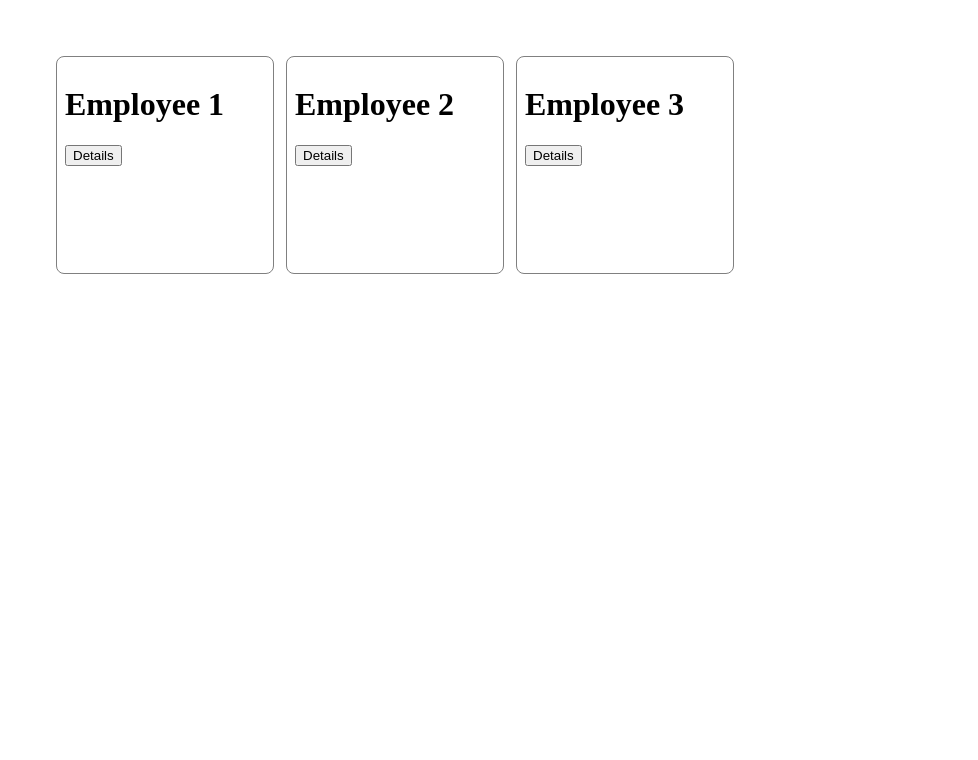
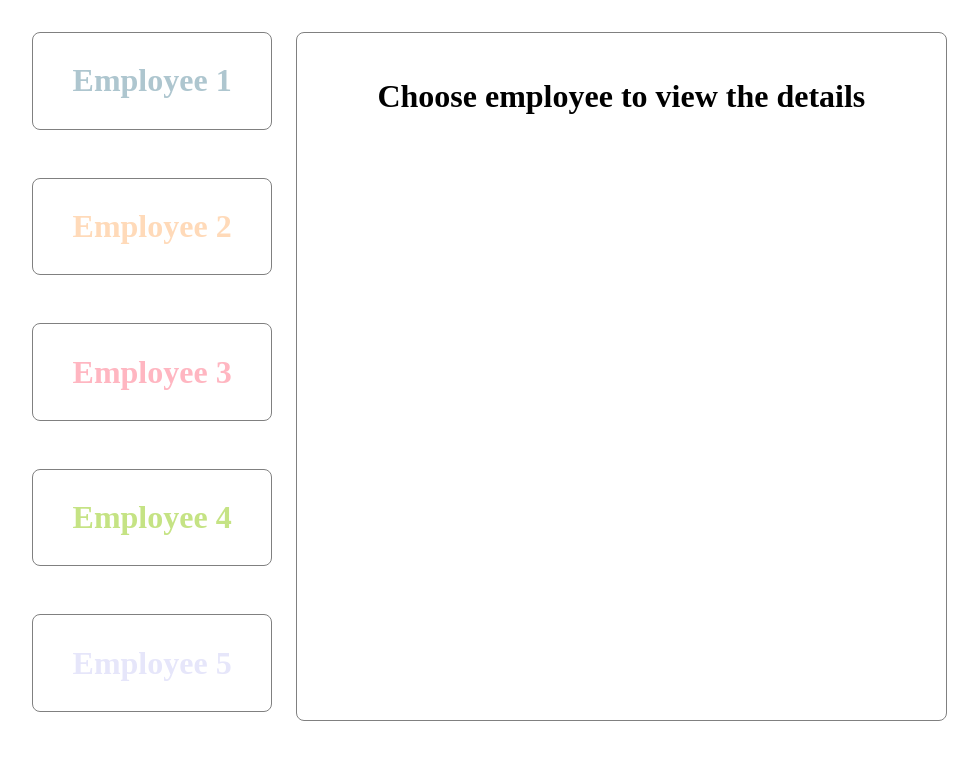
Before and after one commit to Mounika13Simhadri/video-streaming-admin-portal, a React (Create React App) app: page / in a window 1280 px wide. Shown: the top 760 px of the page, without its empty margins (0-978 px from the left). Built offline with nearby package versions, Linux system fonts and the light colour scheme.

Commit message:
feat: [VS-000] updated streaming functionality

```diff
--- /dev/null
+++ b/src/components/styles.css
@@ -0,0 +1,7 @@
+.employee-card:hover {
+    background: gray;
+  }
+
+  .employee-card:hover .details-button {
+    display: block;
+  }
--- a/src/components/userDetails.jsx
+++ b/src/components/userDetails.jsx
@@ -1,68 +1,90 @@
-import React, { useEffect, useRef, useState } from 'react';
+import React, { useEffect, useRef } from 'react';
 import io from 'socket.io-client';
 
-export default function UserDetails({selectedEmployeeId}) {
+export default function UserDetails({ selectedEmployeeId }) {
   const socket = useRef(null);
   const videoRef = useRef(null);
-  const [peerConnection, setPeerConnection] = useState(null);
+  const peerConnection = useRef(null);
   const remoteStream = useRef(new MediaStream());
 
   const config = {
     iceServers: [{ urls: 'stun:stun.l.google.com:19302' }],
   };
 
-  useEffect(() => {
-    socket.current = io('http://192.168.6.28:4000'); // Adjust if needed
-    socket.current.emit('register-admin', 'admin');
-    socket.current.on('offer', async (offer) => {
-      const pc = new RTCPeerConnection(config);
-      setPeerConnection(pc);
+  const initializePeerConnection = () => {
+    if (peerConnection.current) {
+      peerConnection.current.close();
+    }
 
-      pc.onicecandidate = (event) => {
+    peerConnection.current = new RTCPeerConnection(config);
+
+    peerConnection.current.onicecandidate = (event) => {
       if (event.candidate) {
         socket.current.emit('ice-candidate', selectedEmployeeId, event.candidate);
       }
     };
 
-      pc.ontrack = (event) => {
-        // Add the received stream to the remote stream and display it
-        event.streams[0].getTracks().forEach((track) => remoteStream.current.addTrack(track));
+    peerConnection.current.ontrack = (event) => {
+      remoteStream.current.addTrack(event.track);
       videoRef.current.srcObject = remoteStream.current;
-        console.log('video',remoteStream.current)
     };
 
-      try {
-        await pc.setRemoteDescription(new RTCSessionDescription(offer)); // Set the offer
-        const answer = await pc.createAnswer(); // Create the answer
-        await pc.setLocalDescription(answer); // Set the answer locally
-        socket.current.emit('answer', selectedEmployeeId, answer); // Send answer to employee
-      } catch (error) {
-        console.error('Error handling offer:', error);
+    remoteStream.current = new MediaStream();
+    videoRef.current.srcObject = remoteStream.current;
+  };
+
+  useEffect(() => {
+    if (socket.current) {
+      socket.current.disconnect();
+    }
+
+    socket.current = io('http://192.168.6.28:4000');
+    socket.current.emit('register-admin', selectedEmployeeId);
+
+    initializePeerConnection();
+
+    socket.current.on('offer', async (offer) => {
+      if (peerConnection.current) {
+        await peerConnection.current.setRemoteDescription(new RTCSessionDescription(offer));
+        const answer = await peerConnection.current.createAnswer();
+        await peerConnection.current.setLocalDescription(answer);
+        socket.current.emit('answer', selectedEmployeeId, answer);
       }
     });
 
     socket.current.on('ice-candidate', async (candidate) => {
-      if (peerConnection) {
-        await peerConnection.addIceCandidate(new RTCIceCandidate(candidate));
+      if (candidate && peerConnection.current) {
+        await peerConnection.current.addIceCandidate(new RTCIceCandidate(candidate));
       }
     });
 
+    socket.current.on('stream-paused', () => {
+      console.log('Stream paused');
+      if (videoRef.current) {
+        videoRef.current.srcObject = null;
+      }
+    });
+
+    socket.current.on('stream-resumed', () => {
+      console.log('Stream resumed');
+      videoRef.current.srcObject = remoteStream.current;
+    });
+
     return () => {
+      if (peerConnection.current) {
+        peerConnection.current.close();
+      }
       if (socket.current) {
         socket.current.disconnect();
       }
-      if (peerConnection) {
-        peerConnection.close();
-      }
     };
-  }, [peerConnection, selectedEmployeeId]);
-
+  }, [selectedEmployeeId]);
 
 
   return (
     <div style={{ display: 'flex', flexDirection: 'column', alignItems: 'center', gap: '20px' }}>
-      <h1>Admin - Live Video Stream-{selectedEmployeeId}</h1>
-      <video ref={videoRef} autoPlay playsInline style={{ width: '100%', height: '400px', border: '1px solid gray' }} />
+      <h1>{selectedEmployeeId}</h1>
+      <video ref={videoRef} autoPlay playsInline style={{ width: '100%', height: '400px' }} />
     </div>
   );
 }
--- a/src/components/usersList.jsx
+++ b/src/components/usersList.jsx
@@ -1,61 +1,81 @@
 import React, { useState } from "react";
 import UserDetails from "./userDetails";
+import './styles.css'
 
+const SampleData = [
+  { id: "employee1", name: "Employee 1" },
+  { id: "employee2", name: "Employee 2" },
+  { id: "employee3", name: "Employee 3" },
+  { id: "employee4", name: "Employee 4" },
+  { id: "employee5", name: "Employee 5" }
+];
+const colors = ["#AEC6CF", "#FFDAB9", "#FFB6C1", "#C5E384", "#E6E6FA", "#F0E68C"];
 export default function UsersList() {
   const [showDetails, setShowDetails] = useState(false);
   const [selectedEmployeeId, setSelectedEmployeeId] = useState(null);
   return (
-    <div style={{ width: "95%", height: "100%", padding: "24px", position:'relative' }}>
-      {showDetails&&<button onClick={()=>setShowDetails(false)} style={{position:'absolute', top:'0', right:'0'}}>close</button>}
-      {!showDetails
-        ? <div
+    <div
+      style={{
+        width: "95%",
+        height: "85vh",
+        padding: "24px",
+        display: "flex",
+        gap:'24px'
+      }}
+    >
+      <div style={{ width: "20%", height: "100%" }}>
+        <div
           style={{
             width: "100%",
             height: "100%",
-              padding: "24px",
             display: "flex",
             gap: "12px",
-              flexWrap: "wrap"
+            flexDirection: "column",
+            justifyContent: "space-between",
+            overflowY:'auto'
           }}
         >
+          {SampleData?.map((employee,index) => (
             <div
               style={{
-                width: "200px",
-                height: "200px",
                 border: "1px solid gray",
                 padding: "8px",
-                borderRadius: "8px"
+                borderRadius: "8px",
+                textAlign: "center",
+                cursor:'pointer',
+
+              }}
+              className="employee-card"
+              onClick={() => {
+                setSelectedEmployeeId(employee.id);
+                setShowDetails(true);
               }}
             >
-              <h1>Employee 1</h1>
-              <button onClick={()=>{setSelectedEmployeeId('employee1');setShowDetails(true)}}>Details</button>
+
+              <h1 style={{ color: colors[index % colors.length] }}>{employee.name}</h1>
+
             </div>
+          ))}
+        </div>
+      </div>
+
       <div
         style={{
-                width: "200px",
-                height: "200px",
+          width: "50%",
+          height: "94%",
+          padding: "24px",
           border: "1px solid gray",
-                padding: "8px",
-                borderRadius: "8px"
+          borderRadius: "8px",
+          position:'relative'
         }}
       >
-              <h1>Employee 2</h1>
-              <button onClick={()=>{setSelectedEmployeeId('employee2');setShowDetails(true)}}>Details</button>
+         {showDetails&&<button onClick={()=>setShowDetails(false)} style={{position:'absolute', top:'5px', right:'5px'}}>❌</button>}
+        {!showDetails ? (
+          <h1 style={{textAlign:'center'}}>Choose employee to view the details</h1>
+        ) : (
+          <UserDetails selectedEmployeeId={selectedEmployeeId} />
+        )}
       </div>
-            <div
-              style={{
-                width: "200px",
-                height: "200px",
-                border: "1px solid gray",
-                padding: "8px",
-                borderRadius: "8px"
-              }}
-            >
-              <h1>Employee 3</h1>
-              <button onClick={()=>{setSelectedEmployeeId('employee3');setShowDetails(true)}}>Details</button>
-            </div>
-          </div>
-        : <UserDetails selectedEmployeeId={selectedEmployeeId}/>}
     </div>
   );
 }
```
Lines whose indentation alone changed are shown as unchanged.
